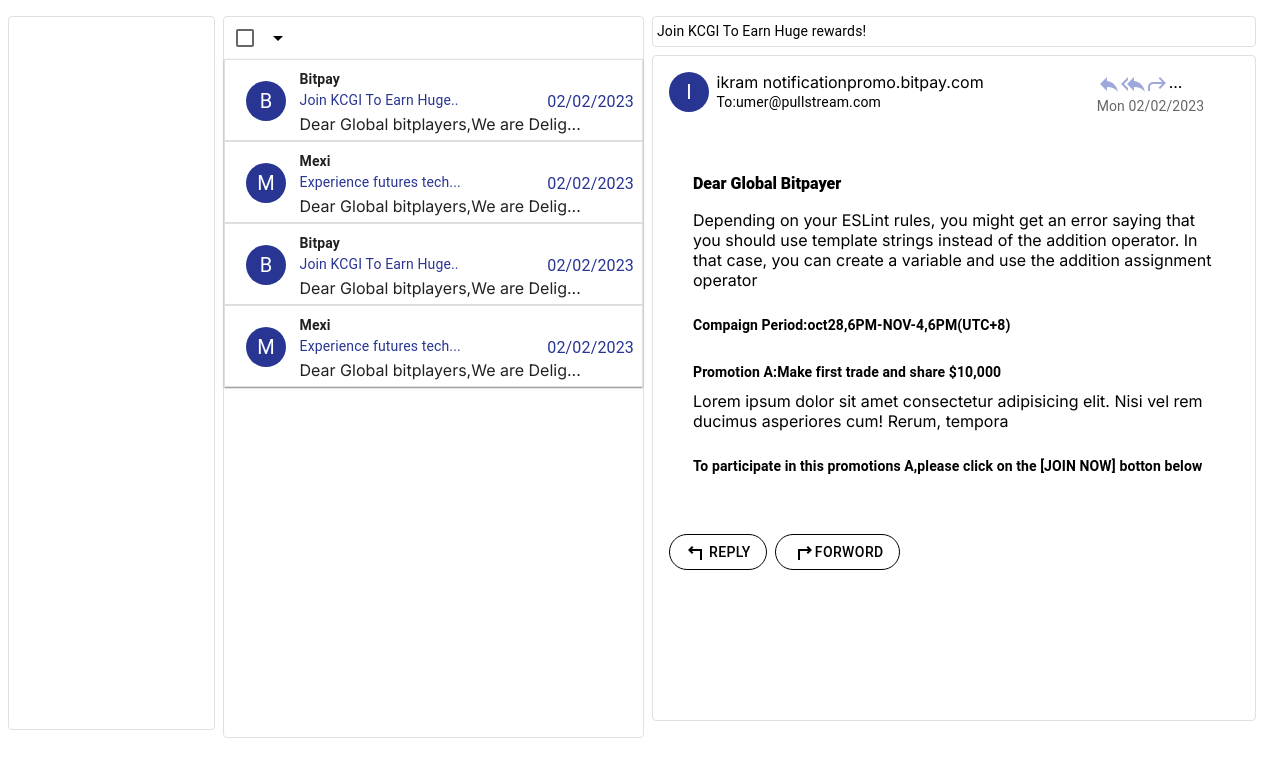
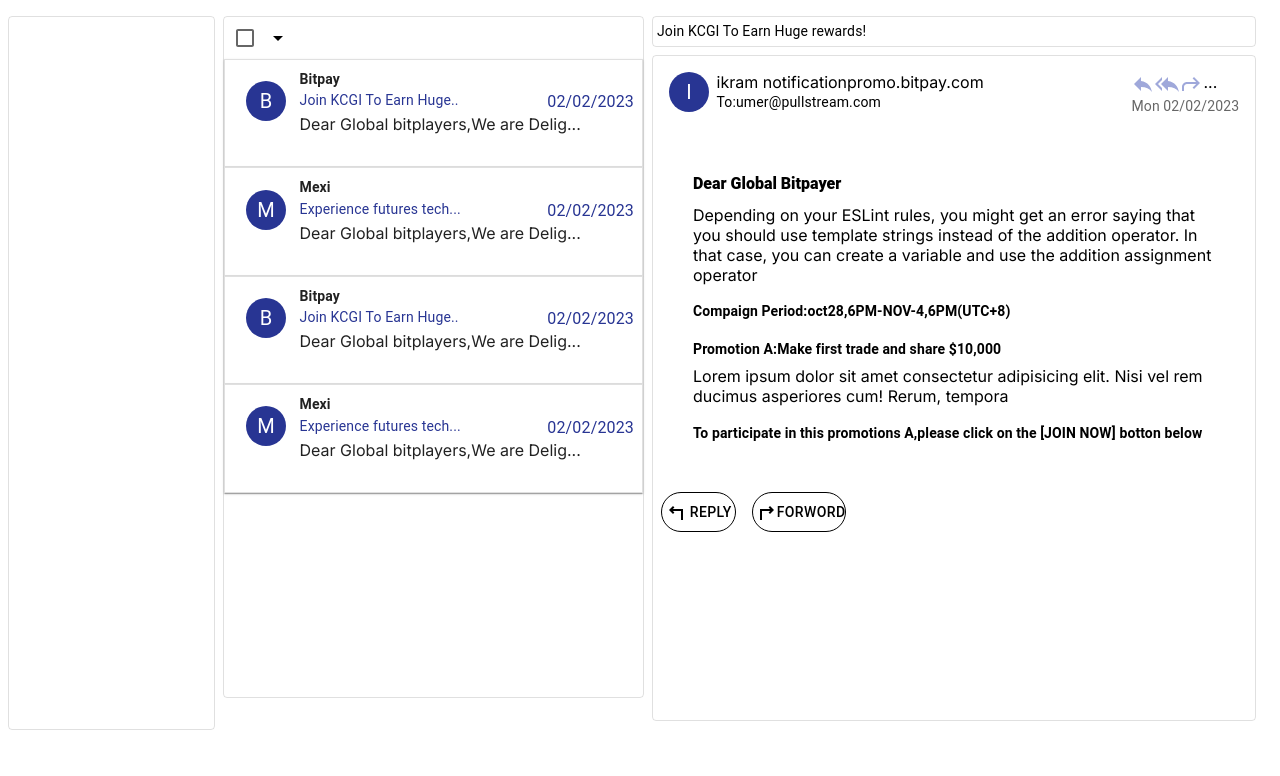
Before and after one commit to mohammadikram008/email, a React (Create React App) app: page / in a window 1280 px wide. Shown: the top 776 px of the page. Built offline with nearby package versions, Linux system fonts and the light colour scheme.

Commit message:
card height

```diff
--- a/src/components/Email.jsx
+++ b/src/components/Email.jsx
@@ -25,7 +25,7 @@ const Email = () => {
         };
     }
     const handleClick = () => {
-        console.log("click");
+        // console.log("click");
     };
     // useEffect(() => {
     //   axios
@@ -71,7 +71,7 @@ const Email = () => {
                 borderRadius: "4px",
                 border: "1px solid",
                 borderColor: "divider",
-                height: "90vh"
+                height: "85vh"
             }}
         >
             <Box
@@ -94,7 +94,7 @@ const Email = () => {
                                 m: 0,
                                 p: 0,
                                 width: "100%",
-                                height: 80,
+                                height: "80%",
                                 borderRadius: "0",
                                 borderColor: "divider",
                                 ":hover": {
@@ -103,6 +103,7 @@ const Email = () => {
                             }}
                             sm={12}
                             lg={12}
+                            md={12}
                             onClick={handleClick}
                             key={index}
                         >
--- a/src/components/MainPage.jsx
+++ b/src/components/MainPage.jsx
@@ -11,7 +11,7 @@ const MainPage = () => {
                 <Grid item lg={2} sx={12} sm={12} md={4}>
                     <MenuItem />
                 </Grid>
-                <Grid item lg={4} sx={12} sm={12} md={6}>
+                <Grid item lg={4} sx={12} sm={12} md={8}>
                     <Email />
                 </Grid>
                 <Grid item lg={6} sx={12} sm={12} md={12}>
--- a/src/components/ViewEmail.jsx
+++ b/src/components/ViewEmail.jsx
@@ -12,6 +12,7 @@ import ReplyAllIcon from "@mui/icons-material/ReplyAll";
 import Box from "@mui/material/Box";
 import TurnLeftSharpIcon from "@mui/icons-material/TurnLeftSharp";
 import TurnRightSharpIcon from "@mui/icons-material/TurnRightSharp";
+import BottomNavigation from "@mui/material/BottomNavigation";
 const ViewEmail = () => {
     function stringAvatar(name) {
         return {
@@ -42,24 +43,40 @@ const ViewEmail = () => {
             >
                 <Grid lg={12} md={12} item container>
                     <Grid item lg={12}>
-                        <Stack direction="row" sx={{ p: 2 }}>
+                        <Stack
+                            direction="row"
+                            sx={{
+                                display: "flex",
+                                justifyContent: "space-between",
+                                p: 2
+                            }}
+                        >
                             <Grid lg={1}>
                                 <Avatar
                                     {...stringAvatar("Ikram Khan")}
                                     sx={{ bgcolor: indigo[800] }}
                                 />
                             </Grid>
-                            <Grid lg={8}>
+                            <Grid
+                                lg={11}
+                                sx={{
+                                    display: "flex",
+                                    justifyContent: "space-between"
+                                }}
+                            >
+                                <Stack direction="column">
                                     <Typography variant="h8">
                                         ikram notificationpromo.bitpay.com
                                     </Typography>
                                     <Typography variant="body2">
                                         To:umer@pullstream.com
                                     </Typography>
-                            </Grid>
-                            <Grid lg={3}>
+                                </Stack>
+                                <Stack>
                                     <Stack direction="row">
-                                    <ReplyIcon style={{ color: indigo[200] }} />
+                                        <ReplyIcon
+                                            style={{ color: indigo[200] }}
+                                        />
                                         <ReplyAllIcon
                                             style={{ color: indigo[200] }}
                                         />
@@ -76,7 +93,11 @@ const ViewEmail = () => {
                                     >
                                         Mon 02/02/2023
                                     </Typography>
+                                </Stack>
                             </Grid>
+                            {/* <Grid lg={3}>
+
+                            </Grid> */}
                         </Stack>
                     </Grid>
                     <Box
@@ -99,14 +120,14 @@ const ViewEmail = () => {
                                 Dear Global Bitpayer
                             </Typography>
                         </Grid>
-                        <Grid item lg={12} mt={2}>
+                        <Grid item lg={12} mt={"2%"}>
                             Depending on your ESLint rules, you might get an
                             error saying that you should use template strings
                             instead of the addition operator. In that case, you
                             can create a variable and use the addition
                             assignment operator
                         </Grid>
-                        <Grid item lg={12} mt={3}>
+                        <Grid item lg={12} mt={"3%"}>
                             <Typography
                                 variant="h6"
                                 component="div"
@@ -118,7 +139,7 @@ const ViewEmail = () => {
                                 Compaign Period:oct28,6PM-NOV-4,6PM(UTC+8)
                             </Typography>
                         </Grid>
-                        <Grid item lg={12} mt={3}>
+                        <Grid item lg={12} mt={"3%"}>
                             <Typography
                                 variant="h6"
                                 component="div"
@@ -130,12 +151,12 @@ const ViewEmail = () => {
                                 Promotion A:Make first trade and share $10,000
                             </Typography>
                         </Grid>
-                        <Grid item lg={12} mt={1}>
+                        <Grid item lg={12} mt={"1%"}>
                             Lorem ipsum dolor sit amet consectetur adipisicing
                             elit. Nisi vel rem ducimus asperiores cum! Rerum,
                             tempora
                         </Grid>
-                        <Grid item lg={12} mt={3}>
+                        <Grid item lg={12} mt={"3%"}>
                             <Typography
                                 variant="h6"
                                 component="div"
@@ -151,28 +172,27 @@ const ViewEmail = () => {
                     </Box>
                     <Grid item lg={12} mb={4} container>
                         {/* <Grid lg={1}></Grid> */}
-                        <Grid lg={8} sx={{ m: 1 }}>
+                        <Grid lg={4} sx={{}}>
+                            <BottomNavigation showLabels>
                                 <Button
                                     variant="outlined"
                                     color="inherit"
                                     sx={{ borderRadius: 10, color: grey, m: 1 }}
                                 >
-                                {" "}
-                                {/* <ReplyIcon /> */}
                                     <TurnLeftSharpIcon />
                                     Reply
                                 </Button>
                                 <Button
                                     variant="outlined"
                                     color="inherit"
-                                sx={{ borderRadius: 10, color: grey }}
+                                    sx={{ borderRadius: 10, color: grey, m: 1 }}
                                 >
-                                {/* <ShortcutOutlinedIcon /> */}
                                     <TurnRightSharpIcon />
                                     Forword
                                 </Button>
+                            </BottomNavigation>
                         </Grid>
-                        <Grid lg={2}></Grid>
+                        <Grid lg={8}></Grid>
                     </Grid>
                 </Grid>
             </Box>
```
Also changed, not shown: .eslintrc.js, 2 other files (tests, documents, lock files or other folders). Lines whose indentation alone changed are shown as unchanged.
